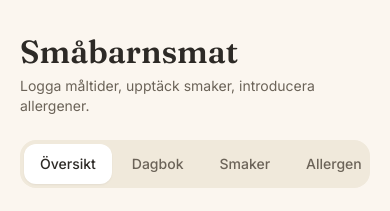
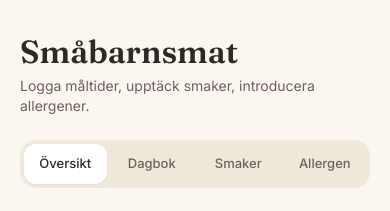
Before and after one commit to zingmarkoskar/Lilla-Tugg, a React (Vite) app: page / in a window 390 px wide. Shown: the top 211 px of the page. Built offline with nearby package versions, Linux system fonts and the light colour scheme.

Commit message:
Gör navigeringsflikarna responsiva
Flikraden skrollade horisontellt och klippte av text (t.ex. "Översikt")
på smala mobilskärmar. Flikarna delar nu lika på bredden istället, så
alla fyra alltid syns fullt ut oavsett skärmstorlek.

```diff
--- a/src/components/MatLogg.tsx
+++ b/src/components/MatLogg.tsx
@@ -168,7 +168,7 @@ export default function MatLogg() {
           )}
         </header>
 
-        <nav className="flex gap-1 mb-6 bg-[#F0E9DB] p-1 rounded-2xl overflow-x-auto" role="tablist">
+        <nav className="flex gap-1 mb-6 bg-[#F0E9DB] p-1 rounded-2xl" role="tablist">
           {[
             { key: "oversikt", label: "Översikt" },
             { key: "dagbok", label: "Dagbok" },
@@ -180,7 +180,7 @@ export default function MatLogg() {
               role="tab"
               aria-selected={flik === t.key}
               onClick={() => setFlik(t.key)}
-              className={`shrink-0 px-4 py-2.5 rounded-xl text-sm font-medium transition-colors focus-visible:outline focus-visible:outline-2 focus-visible:outline-offset-2 focus-visible:outline-[#E8743B] ${
+              className={`flex-1 min-w-0 truncate px-1.5 py-2.5 rounded-xl text-[13px] sm:text-sm font-medium transition-colors focus-visible:outline focus-visible:outline-2 focus-visible:outline-offset-2 focus-visible:outline-[#E8743B] ${
                 flik === t.key ? "bg-white text-[#2D2A26] shadow-sm" : "text-[#6B6358] hover:text-[#2D2A26]"
               }`}
             >
```
